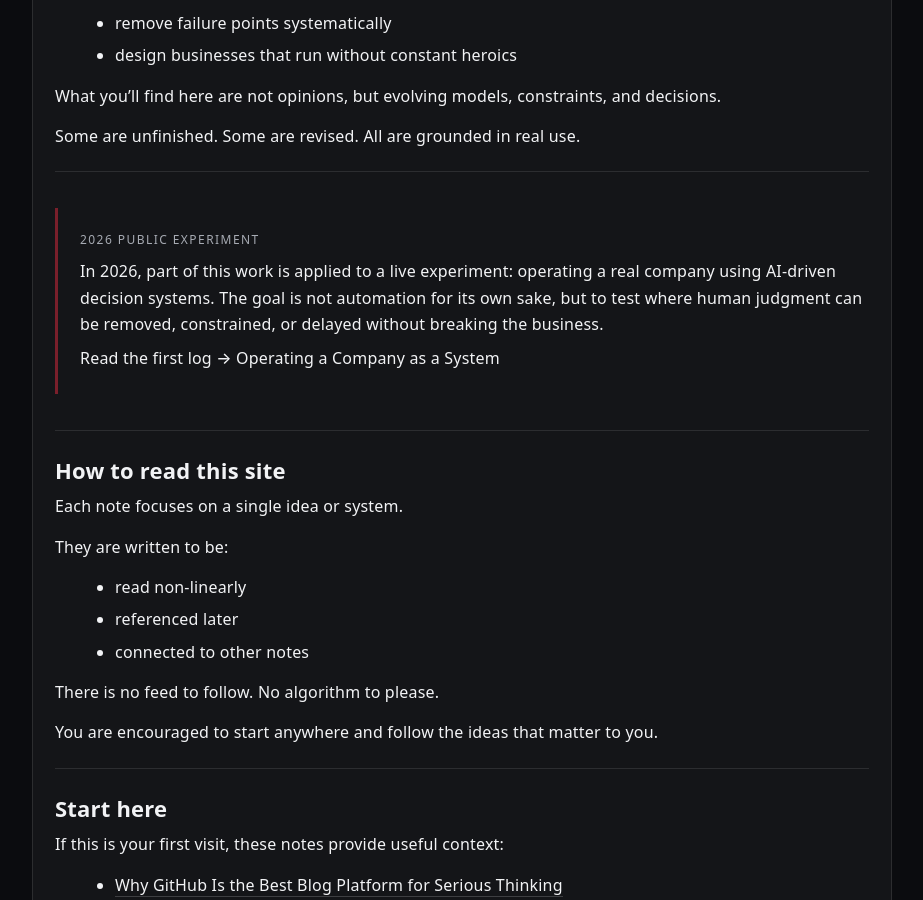
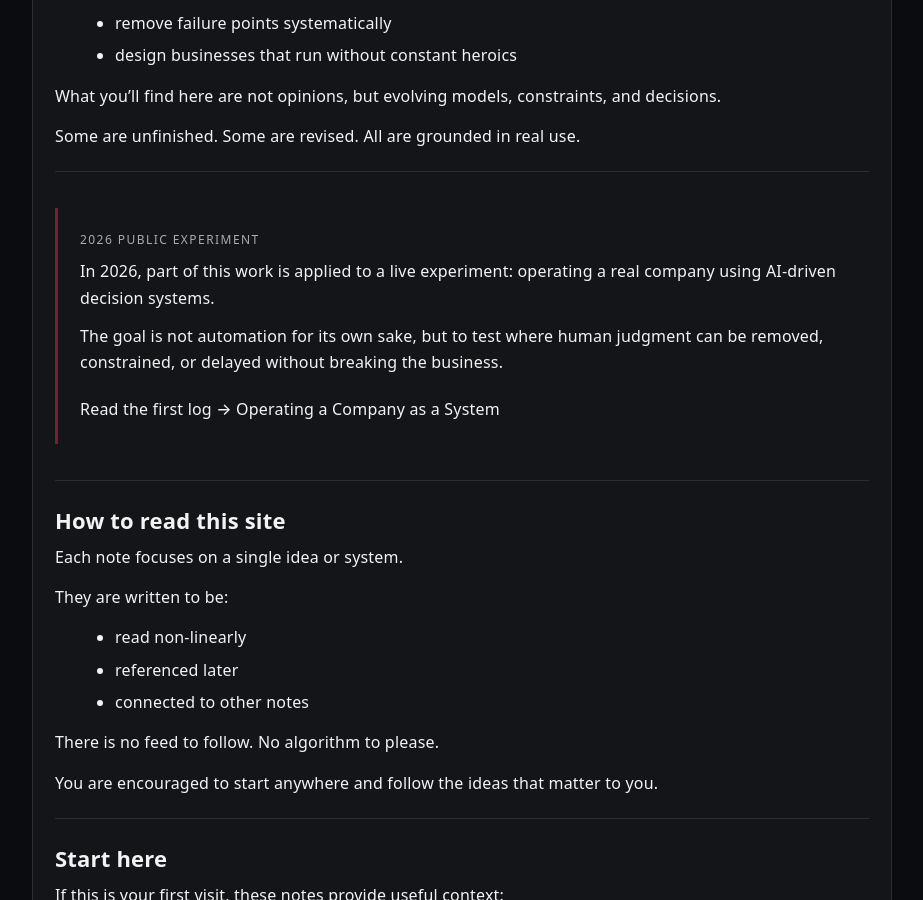
Before and after one commit to Marqui-be/blog, a Jekyll site: the page built from index.md, in a window 1280 px wide and 900 px high, scrolled down 910 px. Shown: the whole window, without its empty margins (178-1101 px from the left). Built offline with Jekyll 4.4.1, drawn with Linux system fonts in a browser that asks for light colours.

Commit message:
Update index.md

```diff
--- a/index.md
+++ b/index.md
@@ -60,22 +60,18 @@ All are grounded in real use.
 
 ---
 
-<div class="callout experiment">
+<div class="callout">
+  <span class="callout-label">2026 Public Experiment</span>
 
-<span class="callout-label">2026 Public Experiment</span>
+  <p>In 2026, part of this work is applied to a live experiment: operating a real company using AI-driven decision systems.</p>
 
-In 2026, part of this work is applied to a live experiment:
-operating a real company using AI-driven decision systems.
+  <p>The goal is not automation for its own sake, but to test where human judgment can be removed, constrained, or delayed without breaking the business.</p>
 
-The goal is not automation for its own sake,
-but to test where human judgment can be removed,
-constrained, or delayed without breaking the business.
+  <a class="callout-link" href="/notes/2026/001-operating-a-company-as-a-system">
+    Read the first log → Operating a Company as a System
+  </a>
+</div>
 
-<a class="callout-link" href="/notes/2026/001-operating-a-company-as-a-system">
-Read the first log → Operating a Company as a System
-</a>
-
-</div>
 
 
 ---
```
